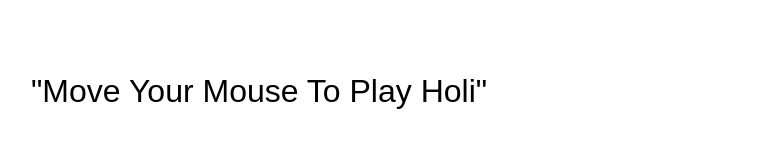
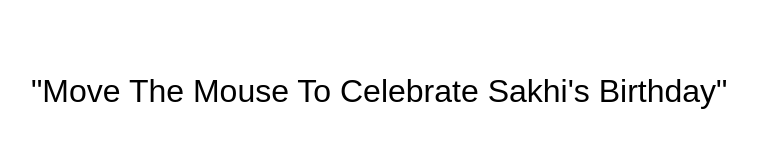
Before and after one commit to AnujBrandy/SakhiBithday2K16, a plain HTML site: page index.html in a window 1280 px wide. Shown: the whole page, without its empty margins (309-1066 px from the left). Drawn offline with nearby package versions, Linux system fonts and the light colour scheme.

Commit message:
Changes
Changes

```diff
--- a/index.html
+++ b/index.html
@@ -97,7 +97,7 @@ $(document).ready(function(){
 <body>
 
 	<img id="mask" src="mask-open-rev.png">
-	<h1 id="help">"Move Your Mouse To Play Holi"</h1>
+	<h1 id="help">"Move The Mouse To Celebrate Sakhi's Birthday"</h1>
    	<!-- jQuery (necessary for Bootstrap's JavaScript plugins) -->
 
 </body>
```
